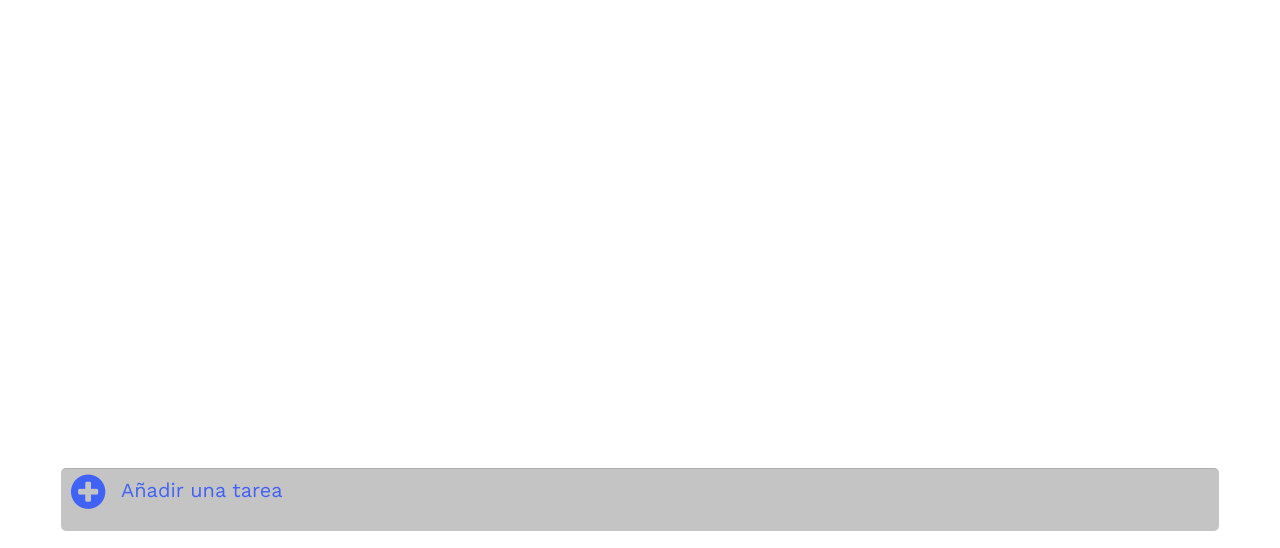
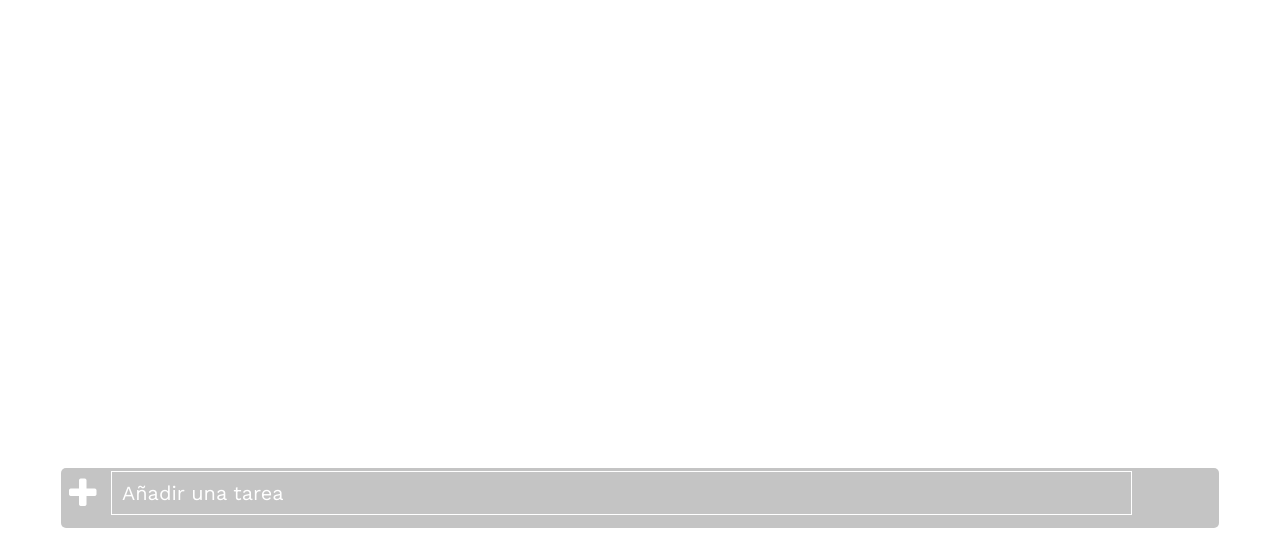
Before and after one commit to MiguelRAvila/Task-you-, a plain HTML site: page index.html in a window 1280 px wide. Shown: the part 252-800 px from the top of the page. Drawn offline with nearby package versions, Linux system fonts and the light colour scheme.

Commit message:
Add Item Changes

```diff
--- a/css/style.css
+++ b/css/style.css
@@ -116,48 +116,48 @@ body{
 /* Add Item  */
 .add-item{
     position: relative;
-    height: 7vh;
+    height: 6.7vh;
     width: 90vw;
     background-color: #c4c4c4;
     padding: 3px;
-    border-top: 1px solid rgba(0,0,0,0.1);
+    /* border-top: 1px solid rgba(0,0,0,0.1); */
     margin: auto;
     border-radius: 5px;
 }
 .add-item i{
     position: absolute;
-    margin-left: 7px;
-    font-size: 40px;
-    color: #4162f6;
+    margin: 5px 0 0 5px;
+    font-size: 35px;
+    color: #FFF;
 }
 
 .add-item input{
     position: absolute;
     left: 50px;
-    height: 35px;
+    height: 40px;
     background-color: transparent;
-    border: none;
+    border: solid 1px white;
     font-size: 20px;
     padding-left:10px;
-    width: 70%;
+    width: 87%;
 }
 .add-item input::-webkit-input-placeholder { /* Chrome/Opera/Safari */
-    color: #4162f6;
+    color: #FFF;
     font-family: 'Work Sans', sans-serif;
     font-size: 20px;
 }
 .add-item input::-moz-placeholder { /* Firefox 19 */
-    color: #4162f6;
+    color: #FFF;
     font-family: 'Work Sans', sans-serif;
     font-size: 20px;
 }
 .add-item input:-ms-input-placeholder { /* IE 10 */
-    color: #4162f6;
+    color: #ffffff;
     font-family: 'Work Sans', sans-serif;
     font-size: 20px;
 }
 .add-item input:-moz-placeholder { /* Firefox 18 */
-    color: #4162f6;
+    color: #FFF;
     font-family: 'Work Sans', sans-serif;
     font-size: 20px;
 }
--- a/index.html
+++ b/index.html
@@ -15,6 +15,7 @@
     />
     <link rel="stylesheet" href="css/font-awesome.css" />
     <link rel="stylesheet" href="css/style.css" />
+    <script src="https://unpkg.com/feather-icons"></script>
   </head>
   <body>
     <div class="header">
@@ -33,9 +34,12 @@
       </ul>
     </div>
     <div class="add-item">
-      <i class="fa fa-plus-circle"></i>
+      <i class="fa fa-plus"></i>
       <input type="text" id="input" placeholder="Añadir una tarea" />
     </div>
     <script src="js/app.js"></script>
+    <script>
+      feather.replace()
+    </script>
   </body>
 </html>
```
